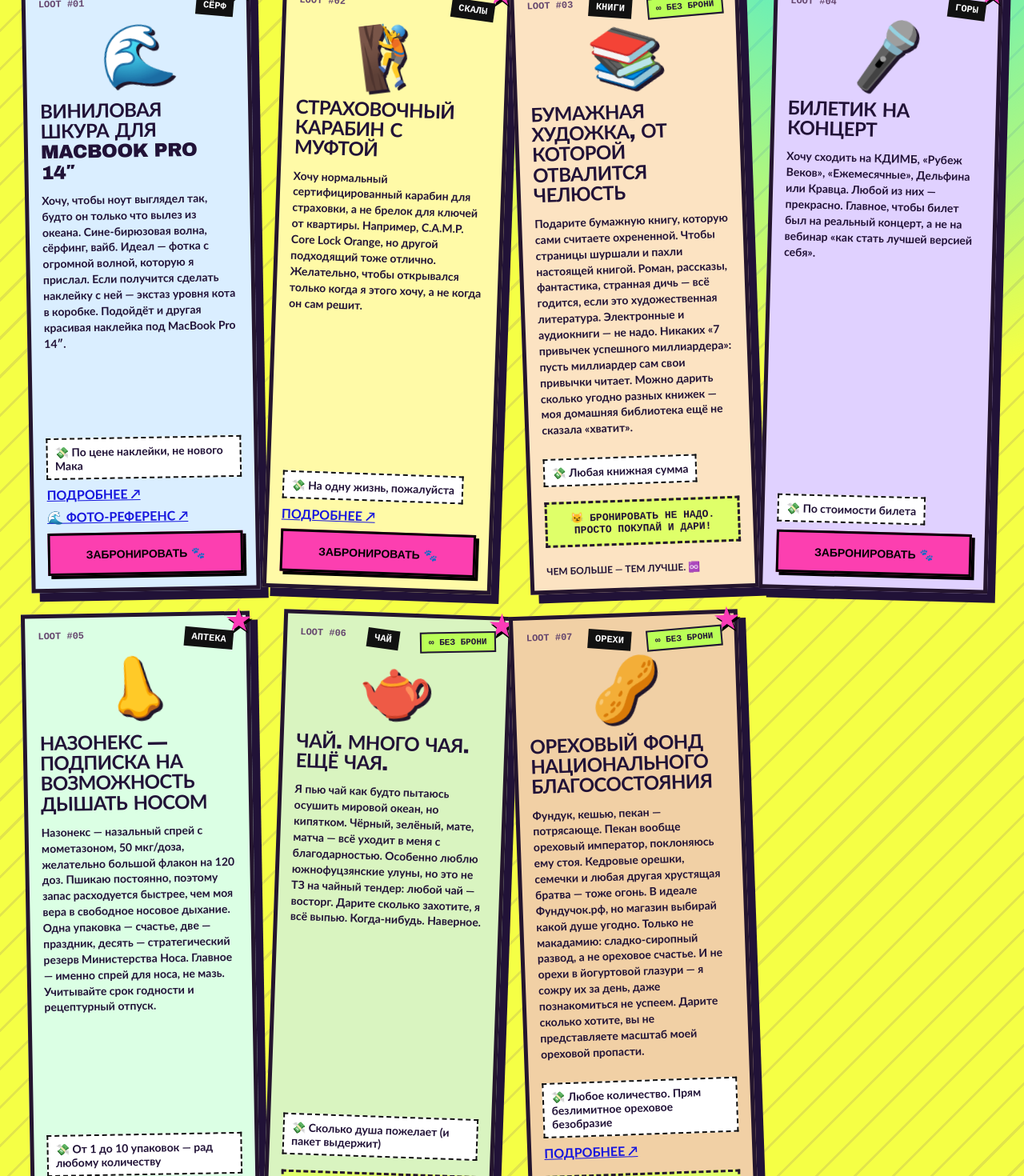
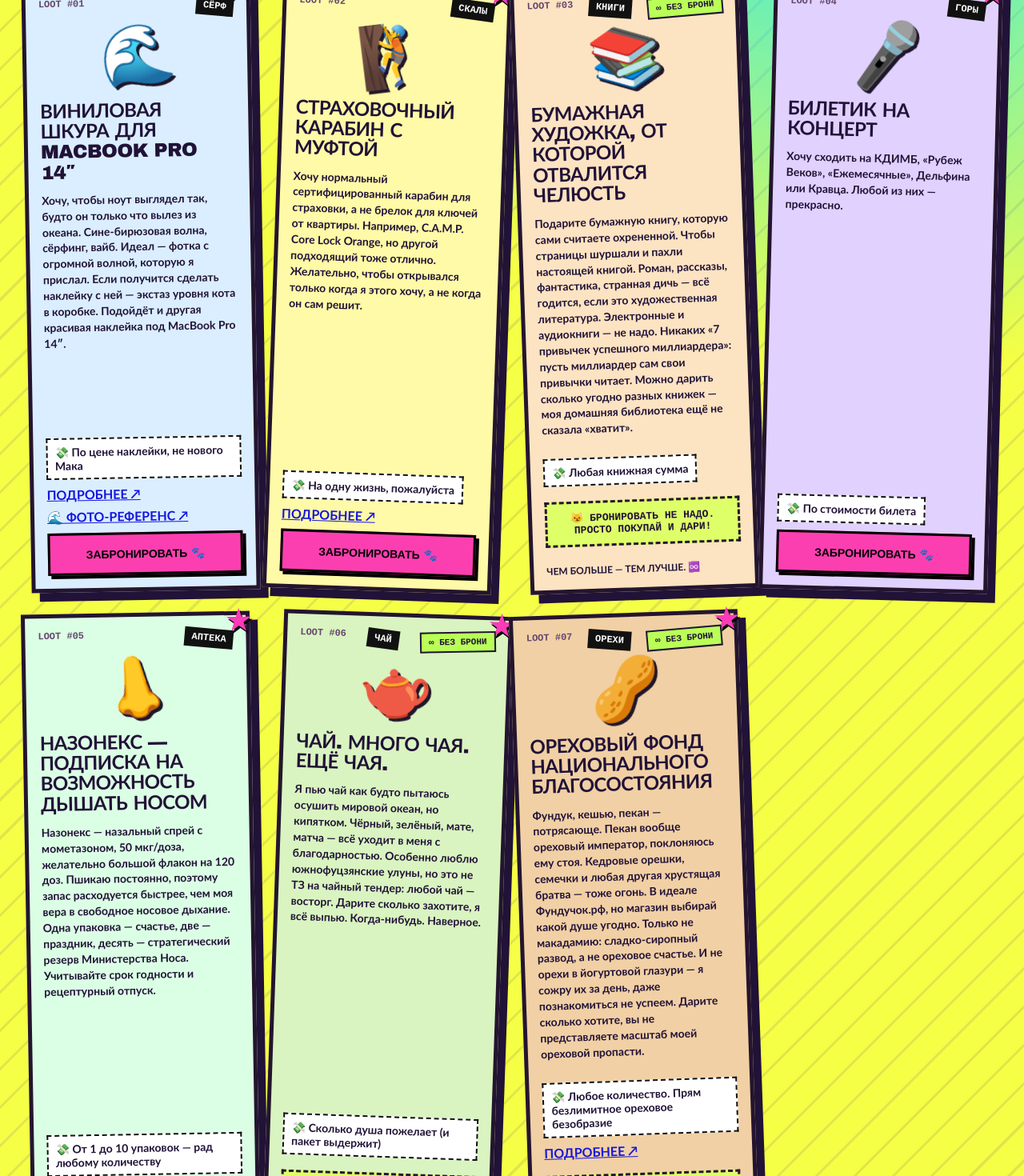
Before and after one commit to raphickie/wishlist, a React (Vite) app: page / in a window 1280 px wide. Shown: the part 1262-2732 px from the top of the page at 80% size. Built offline with nearby package versions, Linux system fonts and the light colour scheme; no server answers; the database is empty.

Commit message:
copy: remove unwanted jokes from concert and Nasonex descriptions

```diff
--- a/src/gifts.ts
+++ b/src/gifts.ts
@@ -47,7 +47,7 @@ export const gifts: Gift[] = [
     emoji: '🎤',
     budget: 'По стоимости билета',
     category: 'горы',
-    description: 'Хочу сходить на КДИМБ, «Рубеж Веков», «Ежемесячные», Дельфина или Кравца. Любой из них — прекрасно. Главное, чтобы билет был на реальный концерт, а не на вебинар «как стать лучшей версией себя».',
+    description: 'Хочу сходить на КДИМБ, «Рубеж Веков», «Ежемесячные», Дельфина или Кравца. Любой из них — прекрасно.',
   },
   {
     id: 'nasonex-mometasone-spray',
@@ -55,7 +55,7 @@ export const gifts: Gift[] = [
     emoji: '👃',
     budget: 'От 1 до 10 упаковок — рад любому количеству',
     category: 'аптека',
-    description: 'Назонекс — назальный спрей с мометазоном, 50 мкг/доза, желательно большой флакон на 120 доз. Пшикаю постоянно, поэтому запас расходуется быстрее, чем моя вера в свободное носовое дыхание. Одна упаковка — счастье, две — праздник, десять — стратегический резерв Министерства Носа. Главное — именно спрей для носа, не мазь. Учитывайте срок годности и рецептурный отпуск.',
+    description: 'Назонекс — назальный спрей с мометазоном, 50 мкг/доза, желательно большой флакон на 120 доз. Пшикаю постоянно, поэтому запас расходуется быстрее, чем моя вера в свободное носовое дыхание. Одна упаковка — счастье, две — праздник, десять — стратегический резерв Министерства Носа. Учитывайте срок годности и рецептурный отпуск.',
     link: 'https://www.eapteka.ru/goods/id20531/',
   },
   {
```
